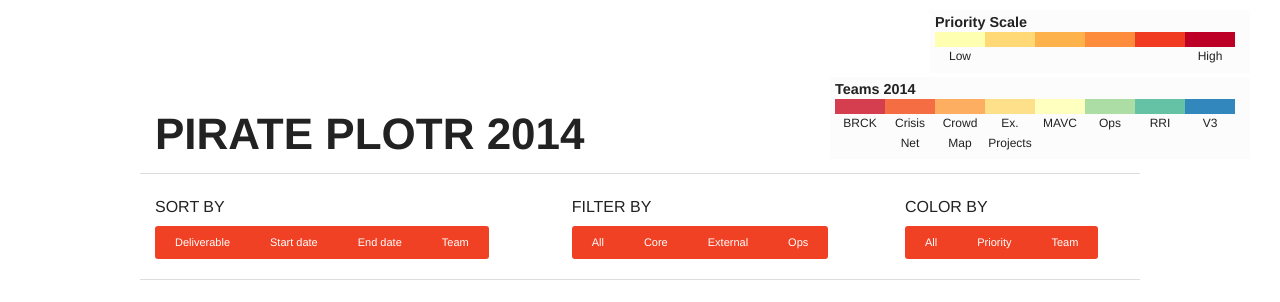
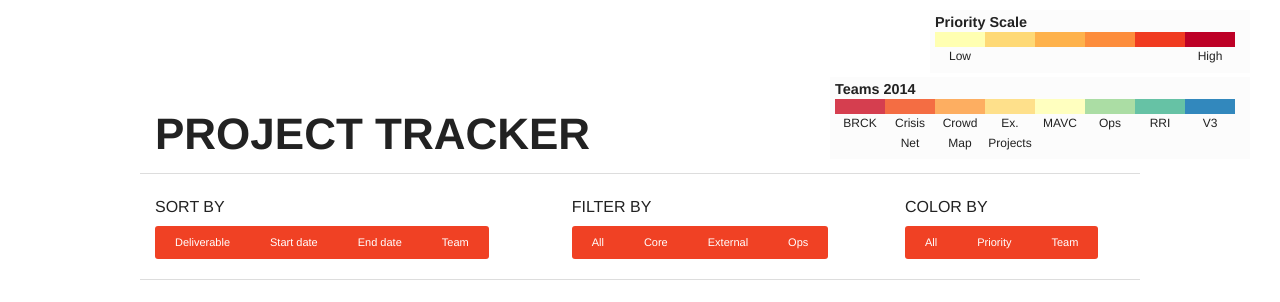
Before and after one commit to auremoser/pirateplotr, a plain HTML site: page index.html in a window 1280 px wide. Drawn offline with Linux system fonts and the light colour scheme; no server answers.

Commit message:
anonymize it, not pirate plotr

```diff
--- a/index.html
+++ b/index.html
@@ -1,7 +1,7 @@
 <!DOCTYPE html>
 <html>
 <head>
-	<title>2014 Ushahidi Project Tracker</title>
+	<title>Project Tracker</title>
 	<script src="libs/d3.v3.min.js"></script>
 	<link rel="stylesheet" href="assets/normalize.css">
 	<link rel="stylesheet" href="assets/foundation.min.css">
@@ -180,7 +180,7 @@
 		<div id="button-container" class="row header">
 			<!-- TITLE BAR -->
 			<header class="large-6 columns hide-for-small-only">
-				<h1><b>PIRATE PLOTR 2014</b></h1>
+				<h1><b>PROJECT TRACKER</b></h1>
 			</header>
 			<hr>
 			<!-- SORTER/FILTER/COLOR BUTTONS -->
```
